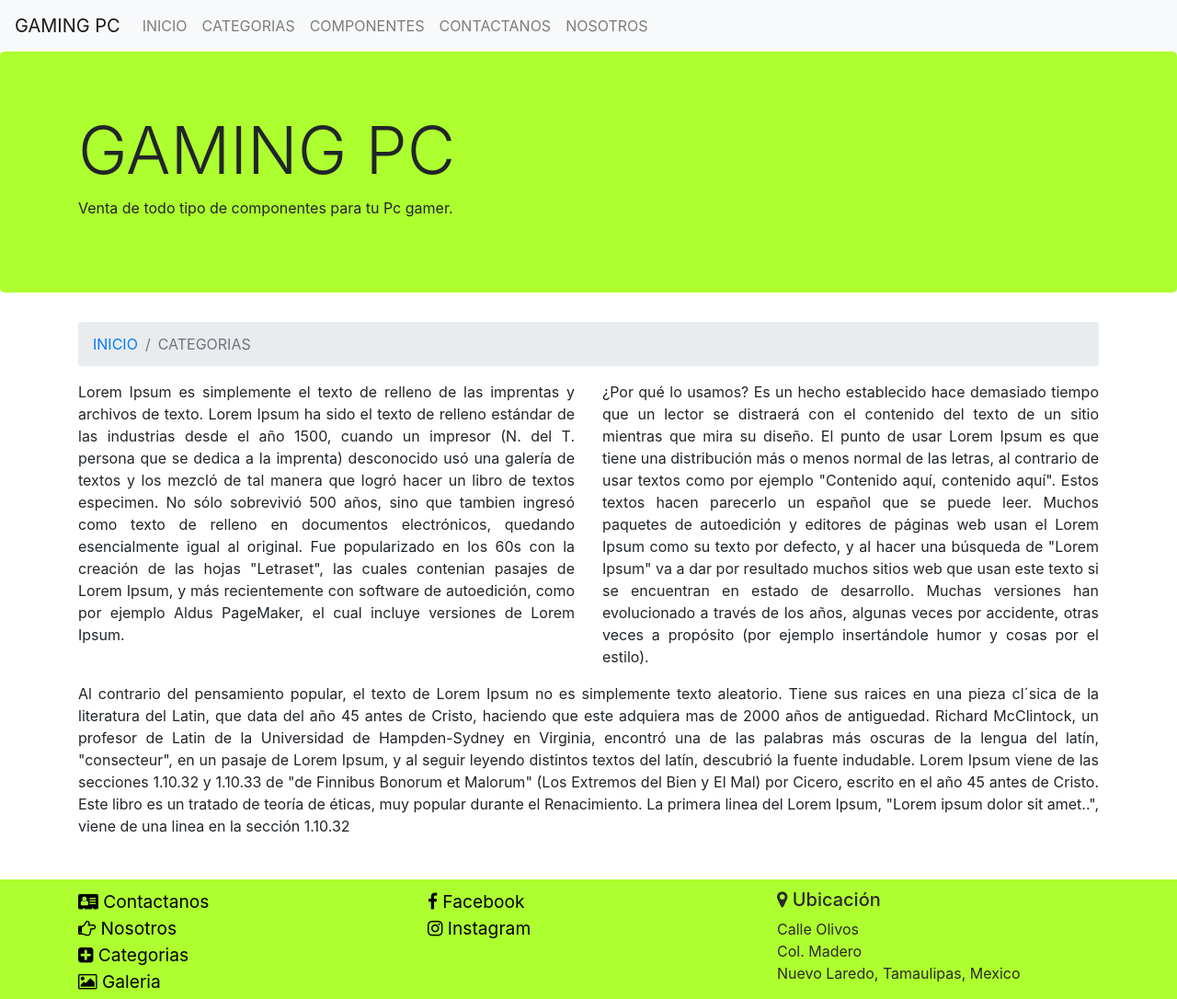
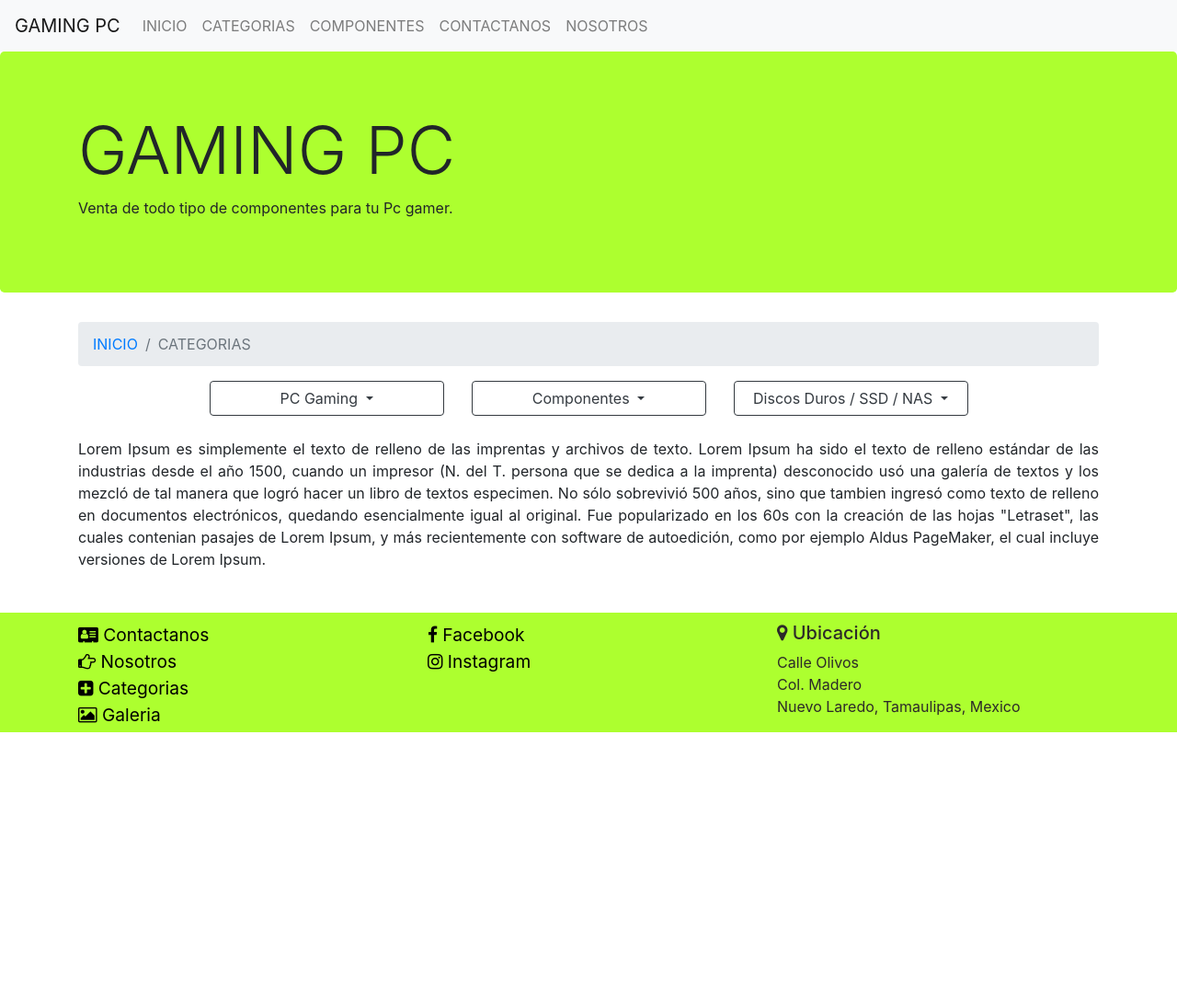
Before and after one commit to UlisesMendozaOlvera/ProgramacionWeb, a website: page categorias.html in a window 1280 px wide. Shown: the whole page at 92% size. After the commit the page ends 800 px from the top, so only its background shows below. Drawn offline with nearby package versions, Linux system fonts and the light colour scheme.

Commit message:
Dropdowns-Categorias

```diff
--- a/categorias.html
+++ b/categorias.html
@@ -65,7 +65,78 @@
           <li class="breadcrumb-item active" aria-current="page">CATEGORIAS</li>
         </ol>
       </nav>
-      <div class="row justify-content-md-center">
+    </div>
+    <div class="container">
+      <div class="row justify-content-center">
+        <div class="col-sm-3">
+          <div class="dropdown">
+            <button
+              type="button"
+              class="btn btn-outline-dark btn-block dropdown-toggle"
+              data-toggle="dropdown"
+              aria-haspopup="true"
+              aria-expanded="false"
+            >
+              PC Gaming
+            </button>
+            <div class="dropdown-menu dropdown-menu-right">
+              <a class="dropdown-item" href="#">PC's Gamer</a>
+              <a class="dropdown-item" href="#">PC's con CPU AMD</a>
+              <a class="dropdown-item" href="#">PC's con CPU Intel</a>
+            </div>
+          </div>
+        </div>
+        <div class="col-sm-3">
+          <div class="dropdown">
+            <button
+              type="button"
+              class="btn btn-outline-dark btn-block dropdown-toggle"
+              data-toggle="dropdown"
+              aria-haspopup="true"
+              aria-expanded="false"
+            >
+              Componentes
+            </button>
+            <div class="dropdown-menu dropdown-menu-right">
+              <a class="dropdown-item" href="#">Procesadores</a>
+              <a class="dropdown-item" href="#">Tarjetas Medre</a>
+              <a class="dropdown-item" href="#">Tarjetas de Video</a>
+              <div class="dropdown-divider"></div>
+              <a class="dropdown-item" href="#">Gabinetes</a>
+            </div>
+          </div>
+        </div>
+        <div class="col-sm-3">
+          <div class="dropdown">
+            <button
+              type="button"
+              class="btn btn-outline-dark btn-block dropdown-toggle"
+              data-toggle="dropdown"
+              aria-haspopup="true"
+              aria-expanded="false"
+            >
+              Discos Duros / SSD / NAS
+            </button>
+            <div class="dropdown-menu dropdown-menu-right">
+              <a class="dropdown-item" href="#">SSD</a>
+              <div class="dropdown-divider"></div>
+              <a class="dropdown-item" href="#"
+                >Discos Duros Internos para PC</a
+              >
+              <a class="dropdown-item" href="#"
+                >Discos Duros Internos <br />
+                para Laptops</a
+              >
+              <div class="dropdown-divider"></div>
+              <a class="dropdown-item" href="#">Discos Duros Externos</a>
+            </div>
+          </div>
+        </div>
+      </div>
+    </div>
+    <br />
+    <div class="container">
+      <div class="row">
         <div class="col-sm" style="font-size: medium; text-align: justify">
           <p>
             Lorem Ipsum es simplemente el texto de relleno de las imprentas y
@@ -80,41 +151,6 @@
             Lorem Ipsum, y más recientemente con software de autoedición, como
             por ejemplo Aldus PageMaker, el cual incluye versiones de Lorem
             Ipsum.
-          </p>
-        </div>
-        <div class="col-sm" style="font-size: medium; text-align: justify">
-          <p>
-            ¿Por qué lo usamos? Es un hecho establecido hace demasiado tiempo
-            que un lector se distraerá con el contenido del texto de un sitio
-            mientras que mira su diseño. El punto de usar Lorem Ipsum es que
-            tiene una distribución más o menos normal de las letras, al
-            contrario de usar textos como por ejemplo "Contenido aquí, contenido
-            aquí". Estos textos hacen parecerlo un español que se puede leer.
-            Muchos paquetes de autoedición y editores de páginas web usan el
-            Lorem Ipsum como su texto por defecto, y al hacer una búsqueda de
-            "Lorem Ipsum" va a dar por resultado muchos sitios web que usan este
-            texto si se encuentran en estado de desarrollo. Muchas versiones han
-            evolucionado a través de los años, algunas veces por accidente,
-            otras veces a propósito (por ejemplo insertándole humor y cosas por
-            el estilo).
-          </p>
-        </div>
-        <div class="col-md-auto" style="font-size: medium; text-align: justify">
-          <p>
-            Al contrario del pensamiento popular, el texto de Lorem Ipsum no es
-            simplemente texto aleatorio. Tiene sus raices en una pieza cl´sica
-            de la literatura del Latin, que data del año 45 antes de Cristo,
-            haciendo que este adquiera mas de 2000 años de antiguedad. Richard
-            McClintock, un profesor de Latin de la Universidad de Hampden-Sydney
-            en Virginia, encontró una de las palabras más oscuras de la lengua
-            del latín, "consecteur", en un pasaje de Lorem Ipsum, y al seguir
-            leyendo distintos textos del latín, descubrió la fuente indudable.
-            Lorem Ipsum viene de las secciones 1.10.32 y 1.10.33 de "de Finnibus
-            Bonorum et Malorum" (Los Extremos del Bien y El Mal) por Cicero,
-            escrito en el año 45 antes de Cristo. Este libro es un tratado de
-            teoría de éticas, muy popular durante el Renacimiento. La primera
-            linea del Lorem Ipsum, "Lorem ipsum dolor sit amet..", viene de una
-            linea en la sección 1.10.32
           </p>
         </div>
       </div>
--- a/css/principal.css
+++ b/css/principal.css
@@ -16,7 +16,6 @@ footer a {
   color: black;
 }
 .card-design {
-
   flex: 1 250px;
   padding: 2px 5px 2px 5px;
   margin-top: 15px;
```
